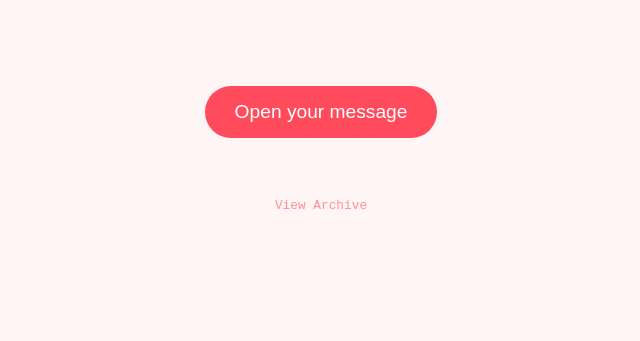
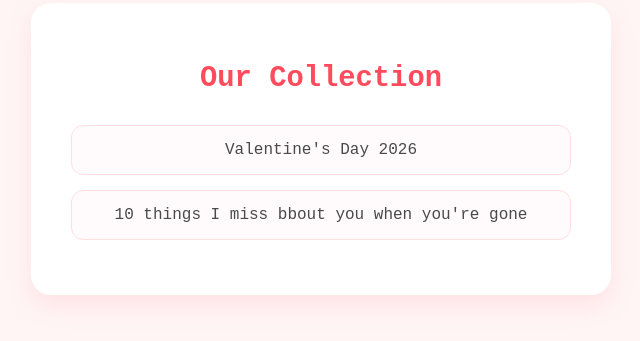
Before and after one commit to avi-singh-19/for-my-faraday, a plain HTML site: page index.html in a window 1280 px wide. Shown: the part 251-592 px from the top of the page, without its empty margins (319-959 px from the left). Drawn offline with nearby package versions, Linux system fonts and the light colour scheme.

Commit message:
reworked page structure

```diff
--- a/index.html
+++ b/index.html
@@ -3,112 +3,122 @@
 <head>
     <meta charset="UTF-8">
     <meta name="viewport" content="width=device-width, initial-scale=1.0">
-    <title>For my baby</title>
-
+    <title>The Archive | For Faraday</title>
     <style>
         body {
             background-color: #fff5f5;
             margin: 0;
             display: flex;
             flex-direction: column;
-        align-items: center; /* Horizontal center */
-        justify-content: center; /* Vertical center */
+            align-items: center;
+            justify-content: center;
             min-height: 100vh;
             font-family: 'Courier New', Courier, monospace;
+            color: #4a4a4a;
         }
 
-    .container {
-        display: flex;
-        flex-direction: column;
-        align-items: center;
+        .archive-container {
+            text-align: center;
             width: 90%;
-        max-width: 600px;
+            max-width: 500px;
+            padding: 40px;
+            background: white;
+            border-radius: 20px;
+            box-shadow: 0 10px 25px rgba(255, 182, 193, 0.3);
         }
 
-    #messageButton {
-        background-color: #ff4b5c;
-        color: white;
-        border: none;
-        padding: 15px 30px;
-        font-size: 1.2rem;
-        border-radius: 50px;
-        cursor: pointer;
-        transition: all 0.3s ease;
+        h1 {
+            font-size: 1.8rem;
+            margin-bottom: 30px;
+            color: #ff4b5c;
         }
 
-    /* Fade-in Logic */
-    #messageDisplay {
-        opacity: 0;
-        transition: opacity 2s ease-in; /* Smooth 2-second fade */
-        margin-top: 20px;
-        white-space: pre-wrap;
-        text-align: center; /* Centralizes the text itself */
-        color: #4a4a4a;
-        font-size: 1.1rem;
+        .archive-list {
+            list-style: none;
+            padding: 0;
+            margin: 0;
         }
 
-    #messageDisplay.visible {
-        opacity: 1;
+        .archive-item {
+            margin: 15px 0;
+            transition: transform 0.2s ease;
+        }
+
+        .archive-item:hover {
+            transform: translateY(-3px);
         }
 
         .archive-link {
-        margin-top: 40px;
-        font-size: 0.8rem;
+            display: block;
+            padding: 15px;
+            text-decoration: none;
+            color: #4a4a4a;
+            border: 1px solid #ffe0e0;
+            border-radius: 12px;
+            transition: all 0.3s ease;
+            background-color: #fffafb;
+        }
+
+        .archive-link:hover {
+            background-color: #ff4b5c;
+            color: white;
+            border-color: #ff4b5c;
+        }
+
+        .heart-icon {
+            margin-right: 8px;
+        }
+
+        .back-home {
+            margin-top: 30px;
+            display: inline-block;
+            font-size: 0.9rem;
             color: #ff4b5c;
             text-decoration: none;
-        opacity: 0.6;
+            opacity: 0.7;
+        }
+
+        .back-home:hover {
+            opacity: 1;
+            text-decoration: underline;
         }
     </style>
+</head>
+<body>
 
-    <div class="container">
-        <button id="messageButton" onclick="openMessage()">Open your message</button>
-        <div id="messageDisplay"></div>
-        <a href="archive.html" class="archive-link">View Archive</a>
+    <div class="archive-container">
+    <h1>Our Collection</h1>
+    <ul id="archiveList" class="archive-list">
+        </ul>
 </div>
 
-    <script src="https://cdnjs.cloudflare.com/ajax/libs/crypto-js/4.1.1/crypto-js.min.js"></script>
 <script>
-        async function openMessage() {
-        // 1. Ask for the password
-        const password = prompt("Enter the secret date (DDMMYYYY):");
-        if (!password) return;
+    async function loadArchive() {
+        try {
+            // Fetch the list from the messages folder
+            const response = await fetch('messages/list.json');
+            if (!response.ok) throw new Error('Could not load list.json');
 
-        // 2. Get the message ID from the URL (e.g., ?msg=ten-things)
-        const urlParams = new URLSearchParams(window.location.search);
-        const messageId = urlParams.get('msg') || '2026'; // Defaults to 2026 if no ID found
+            const messages = await response.json();
+            const listElement = document.getElementById('archiveList');
 
-        try {
-            // 3. Fetch the specific encrypted file
-            const response = await fetch(`./messages/${messageId}.txt`);
-
-            if (!response.ok) {
-                throw new Error("Message file not found.");
-            }
-
-            const encryptedBase64 = await response.text();
-
-            // 4. Decrypt
-            const bytes = CryptoJS.AES.decrypt(encryptedBase64, password);
-            const decryptedMessage = bytes.toString(CryptoJS.enc.Utf8);
-
-            if (!decryptedMessage) {
-                alert("Incorrect password. Please try again!");
-                return;
-            }
-
-            // 5. Hide button and show message with Fade-in
-            const btn = document.getElementById('messageButton');
-            const display = document.getElementById('messageDisplay');
-
-            btn.style.display = 'none';
-            display.innerHTML = decryptedMessage;
-            display.classList.add('visible'); // Triggers the CSS opacity fade
-
+            messages.forEach(msg => {
+                const li = document.createElement('li');
+                li.className = 'archive-item';
+                // Clean link without emojis
+                li.innerHTML = `
+                    <a href="message.html?msg=${msg.id}" class="archive-link">
+                        ${msg.title}
+                    </a>
+                `;
+                listElement.appendChild(li);
+            });
         } catch (e) {
-            console.error(e);
-            alert("Oops! Something went wrong loading this message.");
+            console.error("Archive Error:", e);
         }
     }
+    loadArchive();
 </script>
 
+</body>
 </html>
```
Also changed, not shown: message.html (added, +114 -0 lines). Lines whose indentation alone changed are shown as unchanged.
